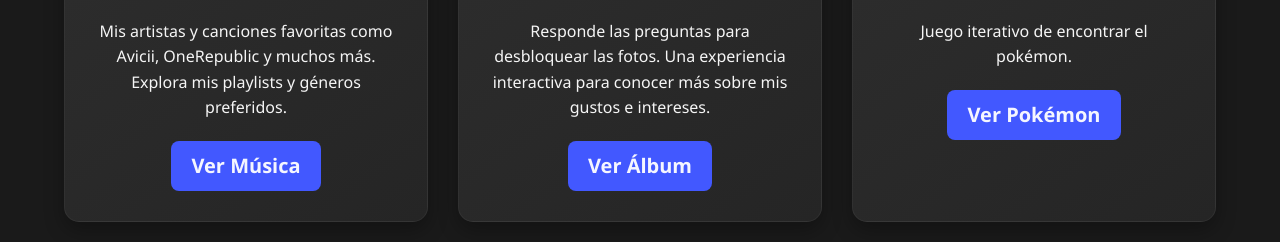
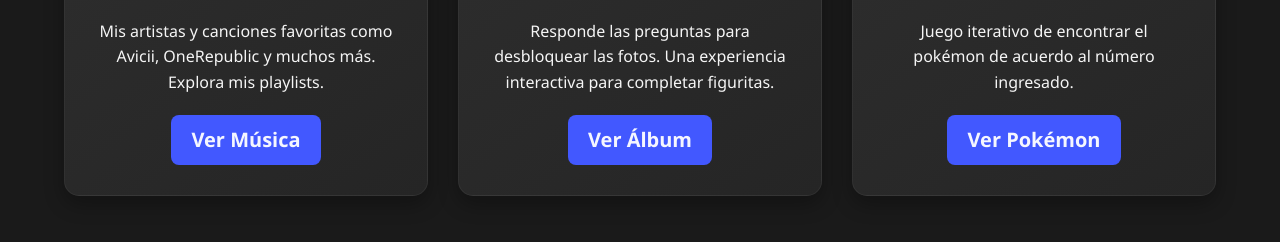
Before and after one commit to feli1009/feli1009.github.io, a plain HTML site: page index.html in a window 1280 px wide. Shown: the part 558-800 px from the top of the page. Drawn offline with nearby package versions, Linux system fonts and the light colour scheme.

Commit message:
actualizo descripcion de index

```diff
--- a/index.html
+++ b/index.html
@@ -290,7 +290,7 @@
                 <h3 class="title is-3 has-text-danger">
                     <i class="fas fa-music"></i> Música
                 </h3>
-                <p>Mis artistas y canciones favoritas como Avicii, OneRepublic y muchos más. Explora mis playlists y géneros preferidos.</p>
+                <p>Mis artistas y canciones favoritas como Avicii, OneRepublic y muchos más. Explora mis playlists.</p>
                 <a href="musica.html" class="button is-link is-medium">
                     Ver Música
                 </a>
@@ -300,7 +300,7 @@
                 <h3 class="title is-3 has-text-danger">
                     <i class="fas fa-images"></i> Álbum
                 </h3>
-                <p>Responde las preguntas para desbloquear las fotos. Una experiencia interactiva para conocer más sobre mis gustos e intereses.</p>
+                <p>Responde las preguntas para desbloquear las fotos. Una experiencia interactiva para completar figuritas.</p>
                 <a href="album.html" class="button is-link is-medium">
                     Ver Álbum
                 </a>
@@ -310,7 +310,7 @@
                 <h3 class="title is-3 has-text-danger">
                     <i class="fas fa-bolt"></i> Pokémon
                 </h3>
-                <p>Juego iterativo de encontrar el pokémon.</p>
+                <p>Juego iterativo de encontrar el pokémon de acuerdo al número ingresado.</p>
                 <a href="pokemon.html" class="button is-link is-medium">
                     Ver Pokémon
                 </a>
```
